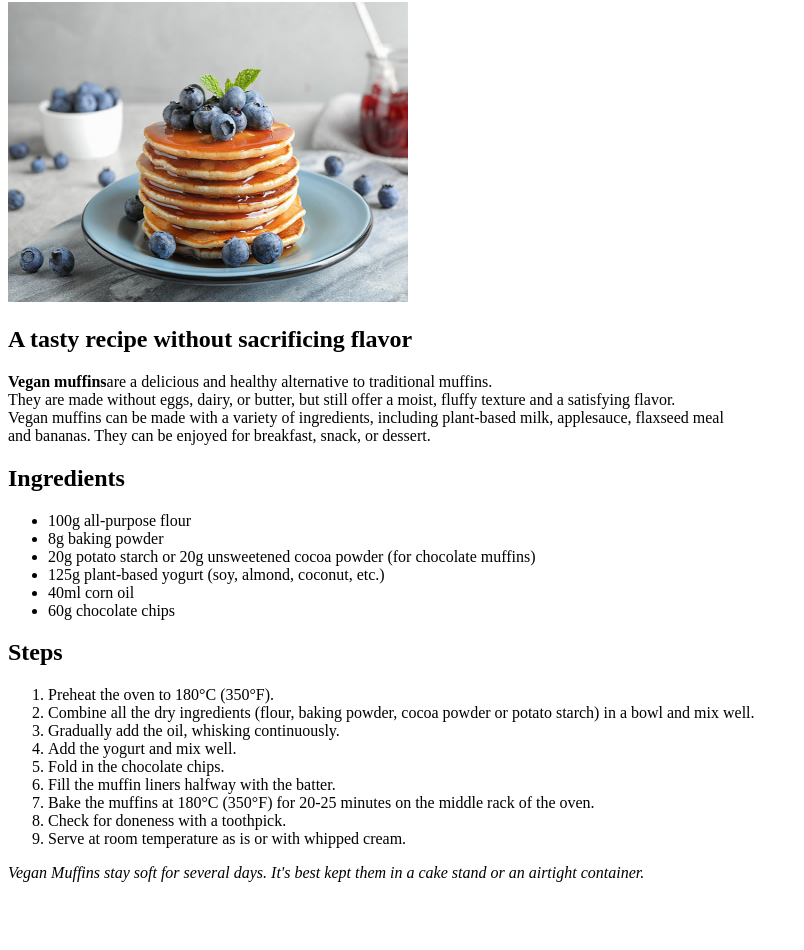
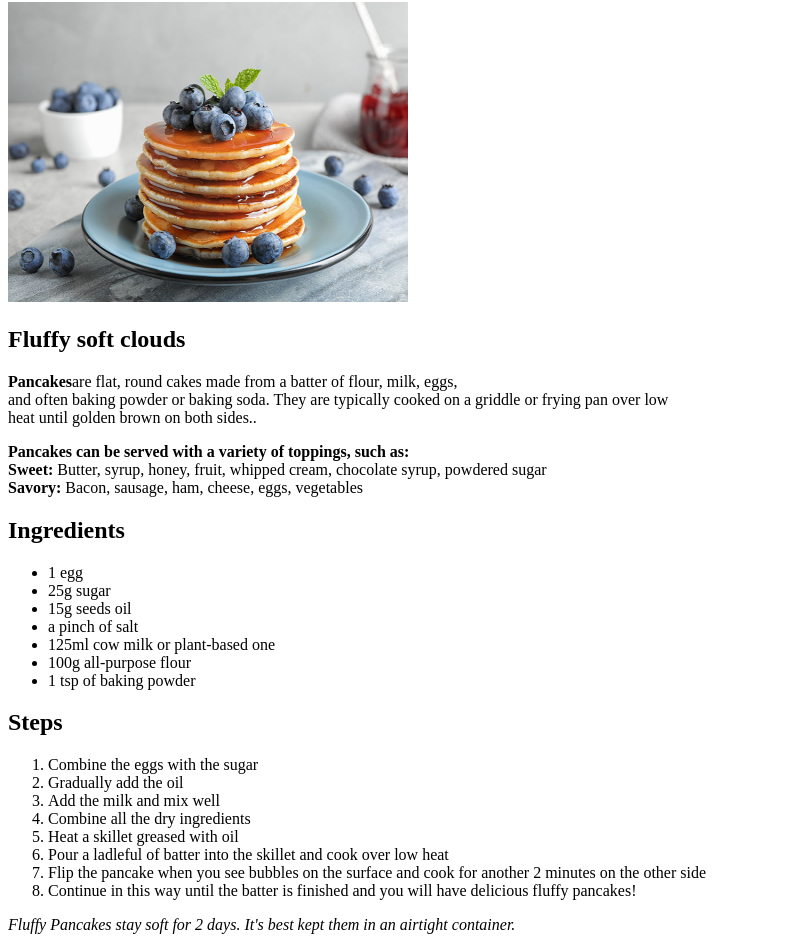
Before and after one commit to DenyDesu/odin-recipes, a plain HTML site: page recipes/pancake.html in a window 1280 px wide. Shown: the part 104-1054 px from the top of the page, without its empty margins (0-804 px from the left). Before the commit the page ends 1002 px from the top, so only its background shows below. Drawn offline with Linux system fonts and the light colour scheme.

Commit message:
what: inserito gli steps e ingredienti
why: fine esercizio

```diff
--- a/recipes/pancake.html
+++ b/recipes/pancake.html
@@ -10,38 +10,40 @@
 <h1>Pancakes</h1>
     <img src="./images/pancake.jpg" alt="Pancakes" width="400px" height="300px">
 
-<h2>A tasty recipe without sacrificing flavor</h2>
-   <p><strong>Vegan muffins</strong>are a delicious and healthy alternative to traditional muffins.<br>
-    They are made without eggs, dairy, or butter, but still offer a moist, fluffy texture and a satisfying flavor.<br>
-    Vegan muffins can be made with a variety of ingredients, including plant-based milk, applesauce, flaxseed meal<br>
-    and bananas. They can be enjoyed for breakfast, snack, or dessert.<br>
+<h2>Fluffy soft clouds</h2>
+   <p><strong>Pancakes</strong>are flat, round cakes made from a batter of flour, milk, eggs,<br>
+    and often baking powder or baking soda. They are typically cooked on a griddle or frying pan over low<br>
+    heat until golden brown on both sides..<br>
+   </p>
+
+   <p><b>Pancakes can be served with a variety of toppings, such as:</b><br>
+        <b>Sweet:</b> Butter, syrup, honey, fruit, whipped cream, chocolate syrup, powdered sugar<br>
+        <b>Savory:</b> Bacon, sausage, ham, cheese, eggs, vegetables
    </p>
 
 <h2>Ingredients</h2>
 <ul>
+    <li>1 egg</li>
+    <li>25g sugar</li>
+    <li>15g seeds oil</li>
+    <li>a pinch of salt</li>
+    <li>125ml cow milk or plant-based one</li>
     <li>100g all-purpose flour</li>
-    <li>8g baking powder</li>
-    <li>20g potato starch or 20g unsweetened cocoa powder (for chocolate muffins)</li>
-    <li>125g plant-based yogurt (soy, almond, coconut, etc.)</li>
-    <li>40ml corn oil</li>
-    <li>60g chocolate chips</li>
-
-
+    <li>1 tsp of baking powder</li>
 </ul>
 
 <h2>Steps</h2>
 <ol>
-    <li>Preheat the oven to 180°C (350°F).</li>
-    <li>Combine all the dry ingredients (flour, baking powder, cocoa powder or potato starch) in a bowl and mix well.</li>
-    <li>Gradually add the oil, whisking continuously.</li>
-    <li>Add the yogurt and mix well.</li>
-    <li>Fold in the chocolate chips.</li>
-    <li>Fill the muffin liners halfway with the batter.</li>
-    <li>Bake the muffins at 180°C (350°F) for 20-25 minutes on the middle rack of the oven.</li>
-    <li>Check for doneness with a toothpick.</li>
-    <li>Serve at room temperature as is or with whipped cream.</li>
+   <li>Combine the eggs with the sugar</li>
+   <li>Gradually add the oil</li>
+   <li>Add the milk and mix well</li>
+   <li>Combine all the dry ingredients</li>
+   <li>Heat a skillet greased with oil</li>
+   <li>Pour a ladleful of batter into the skillet and cook over low heat</li>
+   <li>Flip the pancake when you see bubbles on the surface and cook for another 2 minutes on the other side</li>
+   <li>Continue in this way until the batter is finished and you will have delicious fluffy pancakes!</li>
 </ol>
 
-<p><em>Vegan Muffins stay soft for several days. It's best kept them in a cake stand or an airtight container.</em></p>
+<p><em>Fluffy Pancakes stay soft for 2 days. It's best kept them in an airtight container.</em></p>
 </body>
 </html>
```
